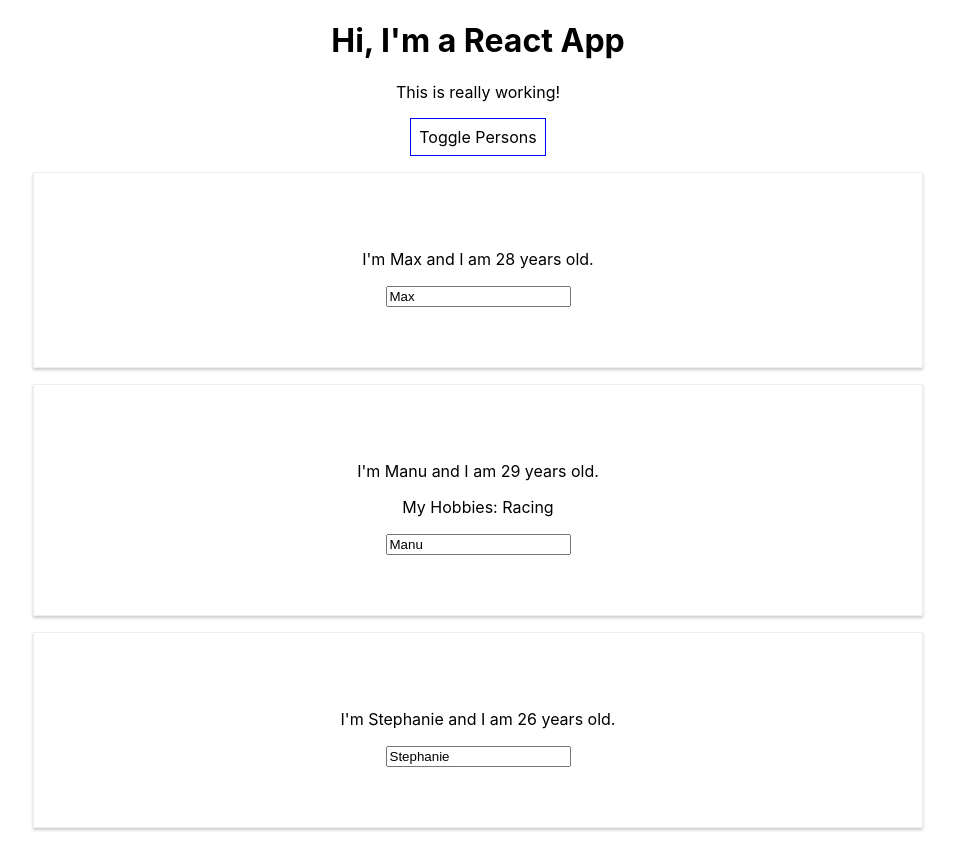
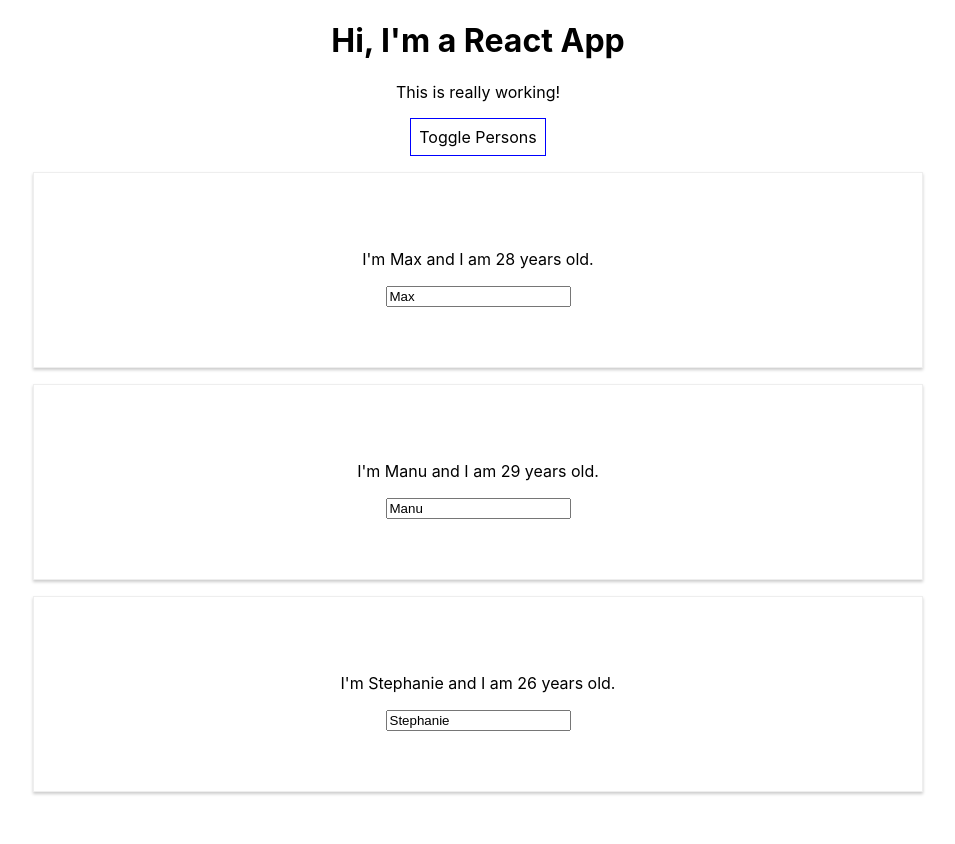
Before and after one commit to nanderson815/ReactCourseProject1, a React (Create React App) app: page / in a window 1280 px wide. Both pictures are taken after a click on the button "Toggle Persons". Shown: the whole page, without its empty margins (162-1117 px from the left). After the commit the page ends 808 px from the top, so only its background shows below. Built offline with nearby package versions, Linux system fonts and the light colour scheme.

Commit message:
adding persons using map

```diff
--- a/src/App.js
+++ b/src/App.js
@@ -53,18 +53,11 @@
     if (this.state.showPersons) {
       persons = (
         <div>
-          <Person
-            name={this.state.persons[0].name}
-            age={this.state.persons[0].age} />
-          <Person
-            name={this.state.persons[1].name}
-            age={this.state.persons[1].age}
-            click={this.switchNameHandler.bind(this, 'MaxiBoi')}
-            changed={this.nameChangedHandler}
-          >My Hobbies: Racing</Person>
-          <Person
-            name={this.state.persons[2].name}
-            age={this.state.persons[2].age} />
+          {this.state.persons.map(person => {
+            return <Person
+            name={person.name}
+            age={person.age}/>
+          })}
         </div>
       );
     }
```
